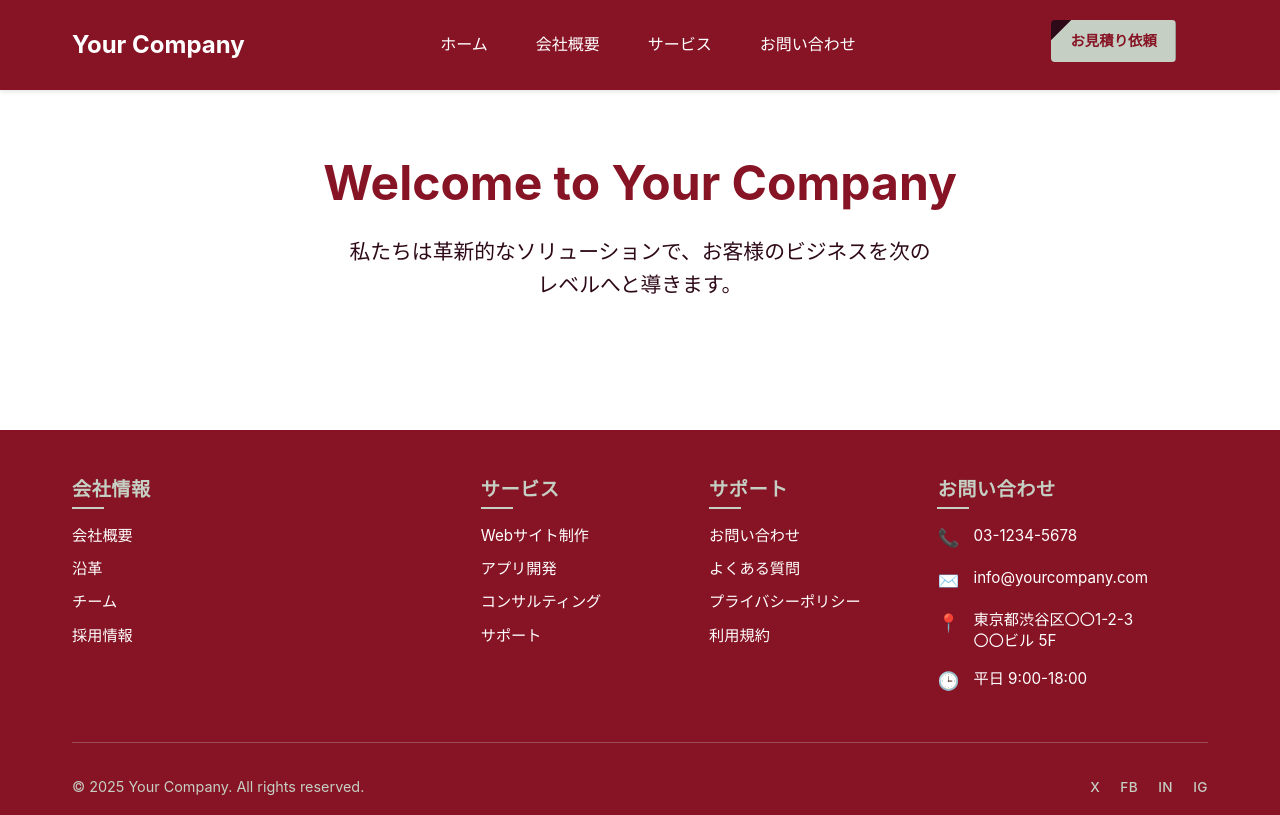
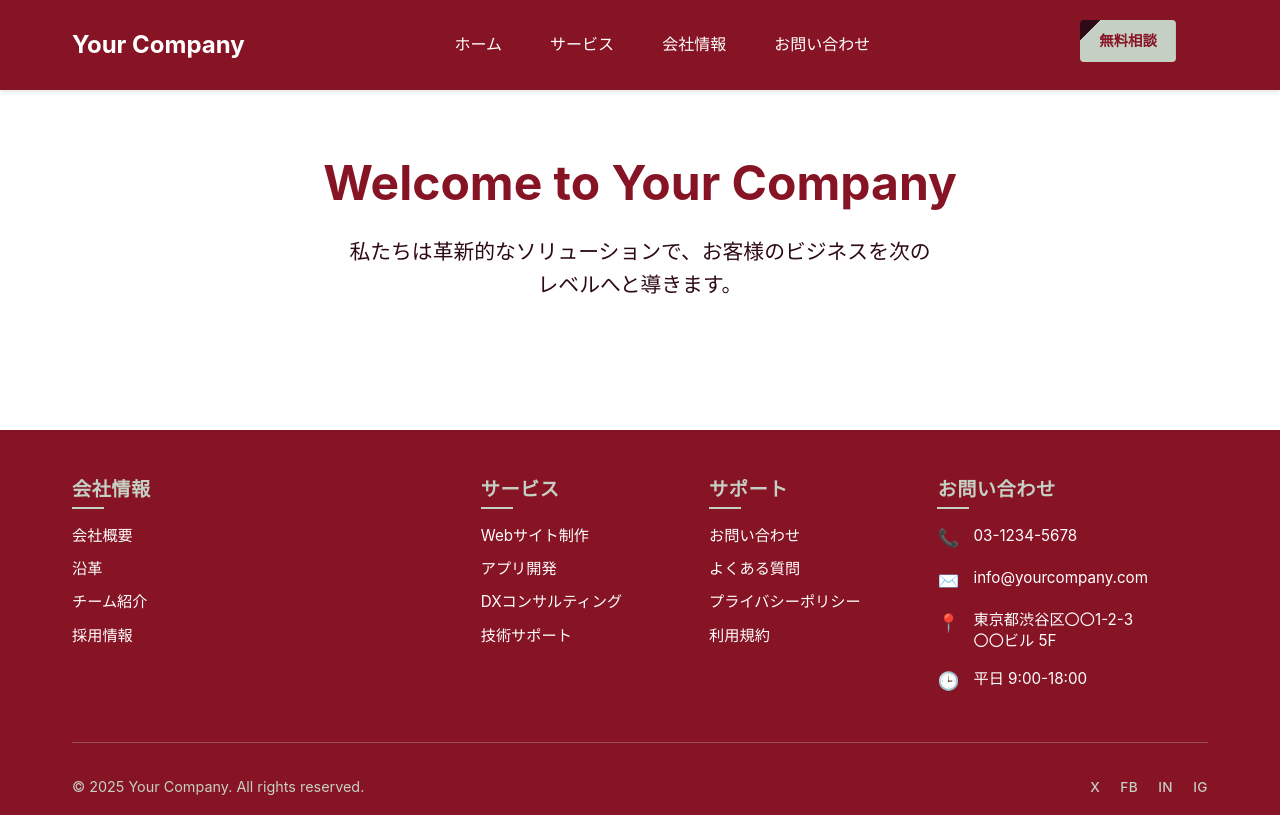
Before and after one commit to chibachann/proto01, a Gatsby site: page / in a window 1280 px wide. Built offline with nearby package versions, Linux system fonts and the light colour scheme; Gatsby itself is replaced by a stand-in of ours.

Commit message:
feat: テンプレートベースのレイアウトシステムと設定駆動型ナビゲーションの実装
- Atomic Designに基づくテンプレート層の追加
  - Layout.jsテンプレートでヘッダー・フッターを統一管理
  - 設定ファイルによる動的ナビゲーション生成

- 設定の一元管理システム
  - siteConfig.jsでナビゲーション、連絡先、SNSリンクを管理
  - テーマカラーをCSS Custom Propertiesで一元化

- コンポーネントの設定駆動化
  - Header、Footer、Navigation、ContactInfo、SocialLinksを外部設定対応
  - ハードコードされたメニュー項目を設定ファイルに移行

- アーキテクチャの改善
  - テンプレートがレイアウトとナビゲーション構造を管理
  - moleculesとorganismsは純粋な表示コンポーネントに特化
  - 保守性と再利用性の向上

```diff
--- a/src/components/molecules/ContactInfo.js
+++ b/src/components/molecules/ContactInfo.js
@@ -3,19 +3,25 @@ import SectionTitle from "../atoms/SectionTitle"
 import ContactItem from "../atoms/ContactItem"
 import * as styles from "./ContactInfo.module.css"
 
-const ContactInfo = ({ className = "" }) => {
-  const contactData = [
-    { icon: "📞", content: "03-1234-5678" },
-    { icon: "✉️", content: "info@yourcompany.com" },
-    { icon: "📍", content: "東京都渋谷区〇〇1-2-3\n〇〇ビル 5F" },
-    { icon: "🕒", content: "平日 9:00-18:00" }
-  ]
+const ContactInfo = ({ contactData = {}, className = "" }) => {
+  const { title = "お問い合わせ", phone, email, address, businessHours } = contactData
+
+  const contactItems = [
+    phone && { icon: "📞", content: phone },
+    email && { icon: "✉️", content: email },
+    address && { icon: "📍", content: address },
+    businessHours && { icon: "🕒", content: businessHours }
+  ].filter(Boolean)
+
+  if (contactItems.length === 0) {
+    return null
+  }
 
   return (
     <div className={`${styles.contactInfo} ${className}`}>
-      <SectionTitle>お問い合わせ</SectionTitle>
+      <SectionTitle>{title}</SectionTitle>
       <div className={styles.contactList}>
-        {contactData.map((item, index) => (
+        {contactItems.map((item, index) => (
           <ContactItem key={index} icon={item.icon}>
             {item.content.split('\n').map((line, lineIndex) => (
               <React.Fragment key={lineIndex}>
--- a/src/components/molecules/Navigation.js
+++ b/src/components/molecules/Navigation.js
@@ -4,23 +4,16 @@ import * as styles from "./Navigation.module.css"
 import * as typography from "../atoms/Typography.module.css"
 import Button from "../atoms/Button"
 
-const Navigation = ({ isOpen, onLinkClick }) => {
-  const navItems = [
-    { to: "/", label: "ホーム" },
-    { to: "/about", label: "会社概要" },
-    { to: "/services", label: "サービス" },
-    { to: "/contact", label: "お問い合わせ" },
-  ]
-
+const Navigation = ({ items = [], isOpen, onLinkClick, mobileCtaButton = null }) => {
   return (
     <>
       {/* Desktop Navigation */}
       <nav>
         <ul className={styles.nav}>
-          {navItems.map((item) => (
-            <li key={item.to} className={styles.navItem}>
+          {items.map((item) => (
+            <li key={item.path} className={styles.navItem}>
               <Link
-                to={item.to}
+                to={item.path}
                 className={`${styles.navLink} ${typography.linkLight}`}
               >
                 {item.label}
@@ -33,10 +26,10 @@ const Navigation = ({ isOpen, onLinkClick }) => {
       {/* Mobile Navigation */}
       <nav className={`${styles.mobileNav} ${isOpen ? styles.open : ''}`}>
         <ul className={styles.mobileNavList}>
-          {navItems.map((item) => (
-            <li key={`mobile-${item.to}`} className={styles.mobileNavItem}>
+          {items.map((item) => (
+            <li key={`mobile-${item.path}`} className={styles.mobileNavItem}>
               <Link
-                to={item.to}
+                to={item.path}
                 className={styles.mobileNavLink}
                 onClick={onLinkClick}
               >
@@ -46,14 +39,16 @@ const Navigation = ({ isOpen, onLinkClick }) => {
           ))}
         </ul>
 
-        <Button
-          to="/contact"
-          variant="secondary"
-          size="large"
-          onClick={onLinkClick}
-        >
-          お見積り依頼
-        </Button>
+        {mobileCtaButton && (
+          <Button
+            to={mobileCtaButton.path}
+            variant={mobileCtaButton.variant || "secondary"}
+            size="large"
+            onClick={onLinkClick}
+          >
+            {mobileCtaButton.label}
+          </Button>
+        )}
       </nav>
     </>
   )
--- a/src/components/molecules/SocialLinks.js
+++ b/src/components/molecules/SocialLinks.js
@@ -2,20 +2,17 @@ import * as React from "react"
 import SocialLink from "../atoms/SocialLink"
 import * as styles from "./SocialLinks.module.css"
 
-const SocialLinks = ({ className = "" }) => {
-  const socialData = [
-    { href: "https://twitter.com", label: "X", ariaLabel: "Twitter" },
-    { href: "https://facebook.com", label: "FB", ariaLabel: "Facebook" },
-    { href: "https://linkedin.com", label: "IN", ariaLabel: "LinkedIn" },
-    { href: "https://instagram.com", label: "IG", ariaLabel: "Instagram" }
-  ]
+const SocialLinks = ({ socialData = [], className = "" }) => {
+  if (!socialData || socialData.length === 0) {
+    return null
+  }
 
   return (
     <ul className={`${styles.socialLinks} ${className}`}>
       {socialData.map((social, index) => (
         <li key={index}>
           <SocialLink
-            href={social.href}
+            href={social.url}
             ariaLabel={social.ariaLabel}
           >
             {social.label}
--- a/src/components/organisms/Footer.js
+++ b/src/components/organisms/Footer.js
@@ -4,45 +4,47 @@ import ContactInfo from "../molecules/ContactInfo"
 import SocialLinks from "../molecules/SocialLinks"
 import * as styles from "./Footer.module.css"
 
-const Footer = () => {
-  const companyLinks = [
-    { to: "/about", label: "会社概要" },
-    { to: "/history", label: "沿革" },
-    { to: "/team", label: "チーム" },
-    { to: "/careers", label: "採用情報" }
-  ]
-
-  const serviceLinks = [
-    { to: "/services/web", label: "Webサイト制作" },
-    { to: "/services/app", label: "アプリ開発" },
-    { to: "/services/consulting", label: "コンサルティング" },
-    { to: "/services/support", label: "サポート" }
-  ]
-
-  const supportLinks = [
-    { to: "/contact", label: "お問い合わせ" },
-    { to: "/faq", label: "よくある質問" },
-    { to: "/privacy", label: "プライバシーポリシー" },
-    { to: "/terms", label: "利用規約" }
-  ]
+const Footer = ({
+  footerNavigation = {},
+  contactInfo = {},
+  socialMedia = [],
+  siteName = "Your Company",
+  className = ""
+}) => {
+  const currentYear = new Date().getFullYear()
 
   return (
-    <footer className={styles.footer}>
+    <footer className={`${styles.footer} ${className}`}>
       <div className={styles.container}>
         <div className={styles.grid}>
-          <FooterSection title="会社情報" links={companyLinks} />
-          <FooterSection title="サービス" links={serviceLinks} />
-          <FooterSection title="サポート" links={supportLinks} />
-          <ContactInfo />
+          {footerNavigation.companyInfo && (
+            <FooterSection
+              title={footerNavigation.companyInfo.title}
+              links={footerNavigation.companyInfo.links}
+            />
+          )}
+          {footerNavigation.services && (
+            <FooterSection
+              title={footerNavigation.services.title}
+              links={footerNavigation.services.links}
+            />
+          )}
+          {footerNavigation.support && (
+            <FooterSection
+              title={footerNavigation.support.title}
+              links={footerNavigation.support.links}
+            />
+          )}
+          <ContactInfo contactData={contactInfo} />
         </div>
 
         <hr className={styles.divider} />
 
         <div className={styles.bottom}>
           <div className={styles.copyright}>
-            &copy; 2025 Your Company. All rights reserved.
+            &copy; {currentYear} {siteName}. All rights reserved.
           </div>
-          <SocialLinks />
+          <SocialLinks socialData={socialMedia} />
         </div>
       </div>
     </footer>
--- a/src/components/organisms/Header.js
+++ b/src/components/organisms/Header.js
@@ -6,7 +6,12 @@ import Button from "../atoms/Button"
 import HamburgerMenu from "../atoms/HamburgerMenu"
 import Navigation from "../molecules/Navigation"
 
-const Header = () => {
+const Header = ({
+  navigation = [],
+  ctaButton = null,
+  siteName = "Your Company",
+  className = ""
+}) => {
   const [isMobileMenuOpen, setIsMobileMenuOpen] = React.useState(false)
 
   const toggleMobileMenu = () => {
@@ -19,20 +24,26 @@ const Header = () => {
 
   return (
     <>
-      <header className={styles.header}>
+      <header className={`${styles.header} ${className}`}>
         <div className={styles.container}>
-          <Logo>Your Company</Logo>
+          <Logo>{siteName}</Logo>
 
           <Navigation
+            items={navigation}
             isOpen={isMobileMenuOpen}
             onLinkClick={closeMobileMenu}
           />
 
-          <div className={styles.ctaButton}>
-            <Button to="/contact" variant="primary">
-              お見積り依頼
-            </Button>
-          </div>
+          {ctaButton && (
+            <div className={styles.ctaButton}>
+              <Button
+                to={ctaButton.path}
+                variant={ctaButton.variant || "primary"}
+              >
+                {ctaButton.label}
+              </Button>
+            </div>
+          )}
 
           <div className={styles.hamburger}>
             <HamburgerMenu
--- /dev/null
+++ b/src/components/templates/Layout.js
@@ -0,0 +1,45 @@
+import * as React from "react"
+import Header from "../organisms/Header"
+import Footer from "../organisms/Footer"
+import { siteConfig } from "../../config/siteConfig"
+import * as styles from "./Layout.module.css"
+
+const Layout = ({
+  children,
+  pageTitle = "",
+  pageDescription = "",
+  navigationConfig = siteConfig.mainNavigation,
+  headerConfig = {},
+  footerConfig = {},
+  className = ""
+}) => {
+  const fullTitle = pageTitle
+    ? `${pageTitle} | ${siteConfig.siteName}`
+    : siteConfig.siteName
+
+  return (
+    <div className={`${styles.layout} ${className}`}>
+
+      <Header
+        navigation={navigationConfig}
+        ctaButton={siteConfig.ctaButton}
+        siteName={siteConfig.siteName}
+        {...headerConfig}
+      />
+
+      <main className={styles.main}>
+        {children}
+      </main>
+
+      <Footer
+        footerNavigation={siteConfig.footerNavigation}
+        contactInfo={siteConfig.contactInfo}
+        socialMedia={siteConfig.socialMedia}
+        siteName={siteConfig.siteName}
+        {...footerConfig}
+      />
+    </div>
+  )
+}
+
+export default Layout
--- /dev/null
+++ b/src/components/templates/Layout.module.css
@@ -0,0 +1,38 @@
+.layout {
+  min-height: 100vh;
+  display: flex;
+  flex-direction: column;
+}
+
+.main {
+  flex: 1;
+  width: 100%;
+}
+
+/* Layout variants */
+.layoutCentered .main {
+  display: flex;
+  align-items: center;
+  justify-content: center;
+}
+
+.layoutFullWidth .main {
+  max-width: none;
+  padding: 0;
+}
+
+.layoutNarrow .main {
+  max-width: 800px;
+  margin: 0 auto;
+  padding: 2rem;
+}
+
+/* Page-specific layouts */
+.landingPage {
+  background: linear-gradient(135deg, var(--color-primary-rgb) 0%, var(--color-secondary-rgb) 100%);
+}
+
+.landingPage .main {
+  background: white;
+  margin-top: 0;
+}
--- /dev/null
+++ b/src/config/siteConfig.js
@@ -0,0 +1,106 @@
+/**
+ * Site Navigation Configuration
+ * サイト全体のナビゲーション設定を管理
+ */
+
+export const siteConfig = {
+  // サイト情報
+  siteName: "Your Company",
+  siteDescription: "企業サイトの説明文",
+
+  // メインナビゲーション
+  mainNavigation: [
+    { label: "ホーム", path: "/", active: true },
+    { label: "サービス", path: "/services", submenu: [
+      { label: "Webサイト制作", path: "/services/web" },
+      { label: "アプリ開発", path: "/services/app" },
+      { label: "DXコンサルティング", path: "/services/consulting" },
+      { label: "技術サポート", path: "/services/support" }
+    ]},
+    { label: "会社情報", path: "/about", submenu: [
+      { label: "会社概要", path: "/about" },
+      { label: "沿革", path: "/history" },
+      { label: "チーム紹介", path: "/team" }
+    ]},
+    { label: "お問い合わせ", path: "/contact" }
+  ],
+
+  // CTAボタン設定
+  ctaButton: {
+    label: "無料相談",
+    path: "/contact",
+    variant: "primary"
+  },
+
+  // フッターナビゲーション
+  footerNavigation: {
+    companyInfo: {
+      title: "会社情報",
+      links: [
+        { label: "会社概要", path: "/about" },
+        { label: "沿革", path: "/history" },
+        { label: "チーム紹介", path: "/team" },
+        { label: "採用情報", path: "/careers" }
+      ]
+    },
+    services: {
+      title: "サービス",
+      links: [
+        { label: "Webサイト制作", path: "/services/web" },
+        { label: "アプリ開発", path: "/services/app" },
+        { label: "DXコンサルティング", path: "/services/consulting" },
+        { label: "技術サポート", path: "/services/support" }
+      ]
+    },
+    support: {
+      title: "サポート",
+      links: [
+        { label: "お問い合わせ", path: "/contact" },
+        { label: "よくある質問", path: "/faq" },
+        { label: "プライバシーポリシー", path: "/privacy" },
+        { label: "利用規約", path: "/terms" }
+      ]
+    }
+  },
+
+  // 連絡先情報
+  contactInfo: {
+    phone: "03-1234-5678",
+    email: "info@yourcompany.com",
+    address: "東京都渋谷区〇〇1-2-3\n〇〇ビル 5F",
+    businessHours: "平日 9:00-18:00"
+  },
+
+  // ソーシャルメディア
+  socialMedia: [
+    { platform: "Twitter", label: "X", url: "https://twitter.com", ariaLabel: "Twitter" },
+    { platform: "Facebook", label: "FB", url: "https://facebook.com", ariaLabel: "Facebook" },
+    { platform: "LinkedIn", label: "IN", url: "https://linkedin.com", ariaLabel: "LinkedIn" },
+    { platform: "Instagram", label: "IG", url: "https://instagram.com", ariaLabel: "Instagram" }
+  ]
+}
+
+// 特定ページ用の設定を生成する関数
+export const createPageConfig = (overrides = {}) => {
+  return {
+    ...siteConfig,
+    ...overrides
+  }
+}
+
+// ランディングページ用設定例
+export const landingPageConfig = createPageConfig({
+  mainNavigation: [
+    { label: "機能", path: "#features" },
+    { label: "料金", path: "#pricing" },
+    { label: "お客様の声", path: "#testimonials" },
+    { label: "お問い合わせ", path: "#contact" }
+  ],
+  ctaButton: {
+    label: "今すぐ始める",
+    path: "/signup",
+    variant: "primary"
+  }
+})
+
+export default siteConfig
--- a/src/pages/index.js
+++ b/src/pages/index.js
@@ -1,17 +1,15 @@
 import * as React from "react"
-import Header from "../components/organisms/Header"
-import Footer from "../components/organisms/Footer"
+import Layout from "../components/templates/Layout"
+import { siteConfig } from "../config/siteConfig"
 import * as typography from "../components/atoms/Typography.module.css"
-
 
 const IndexPage = () => {
   return (
-    <>
-      <Header />
+    <Layout pageTitle="ホーム">
       <main>
         <div className="container text-center" style={{ padding: '4rem 0' }}>
           <h1 className={typography.heading1}>
-            Welcome to Your Company
+            Welcome to {siteConfig.siteName}
           </h1>
           <p className={`${typography.bodyLarge} ${typography.textSecondary}`} style={{
             maxWidth: '600px',
@@ -21,8 +19,7 @@ const IndexPage = () => {
           </p>
         </div>
       </main>
-      <Footer />
-    </>
+    </Layout>
   )
 }
 
```
